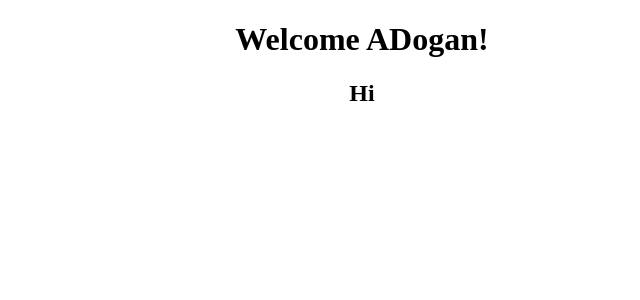
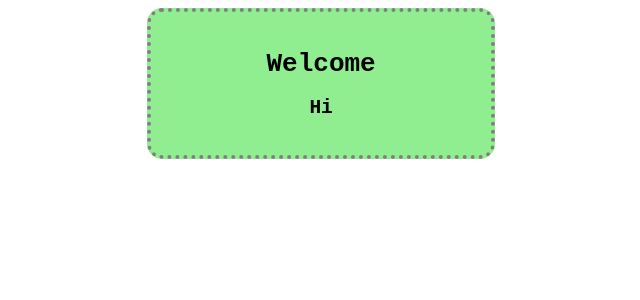
Before and after one commit to ADogan/portfolio, an Angular app: page / in a window 1280 px wide. Shown: the top 300 px of the page, without its empty margins (278-918 px from the left). Built offline with nearby package versions, Linux system fonts and the light colour scheme.

Commit message:
Add readme and some playing around

```diff
--- a/src/app/app.component.css
+++ b/src/app/app.component.css
@@ -1,3 +1,24 @@
 h2 {
     text-align: center;
 }
+
+#main {
+    background-color:lightgreen;
+    width:300px;
+    padding:20px;
+    margin-left:33%;
+    border: 4px dotted grey;
+    border-bottom-left-radius: 10px;
+    border-radius: 15px;
+    font-family: monospace;
+}
+
+#main:hover {
+    background-color:aliceblue;
+    cursor:grab;
+}
+
+#main:active, #main:visited{
+    background-color: darkolivegreen;
+    cursor:grabbing;
+}
--- a/src/app/app.component.html
+++ b/src/app/app.component.html
@@ -1,8 +1,10 @@
-<!--The content below is only a placeholder and can be replaced.-->
-<div style="text-align:center">
-  <h1>
-    Welcome {{ title }}!
-  </h1>
+<div id="main">
+    <div style="text-align:center">
+      <h1>
+        Welcome
+      </h1>
+
+    </div>
+    <h2>Hi</h2>
 
 </div>
-<h2>Hi</h2>
```
Also changed, not shown: 3 other files (tests, documents, lock files or other folders).
